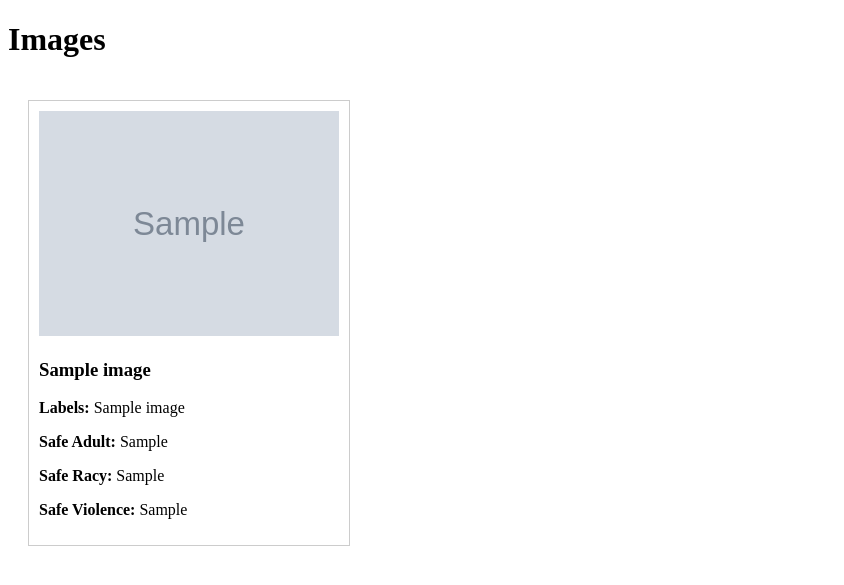
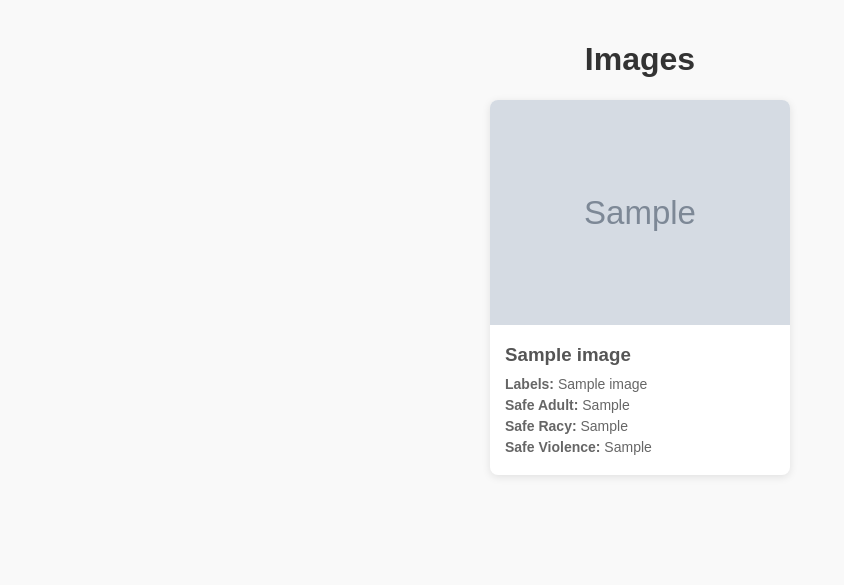
Before and after one commit to LauraC360/ImageSearch_WebApp, a Flask app: template templates/images.html in a window 1280 px wide. Shown: the top 585 px of the page, without its empty margins (0-844 px from the left). Run offline with Flask 3, Linux system fonts and the light colour scheme; the template is opened without the code that fills it: most values are stand-ins (such as "Sample title", 1, 10 or a date in 2020); grey boxes marked "Sample" are stand-in pictures.

Commit message:
Added style to frontend

```diff
--- /dev/null
+++ b/templates/css/style.css
@@ -0,0 +1,117 @@
+/* Global Styles */
+body {
+    font-family: Arial, sans-serif;
+    background: #f9f9f9;
+    margin: 0;
+    padding: 20px;
+}
+
+h1 {
+    text-align: center;
+    color: #333;
+}
+
+/* Images Page */
+.gallery {
+    display: flex;
+    flex-wrap: wrap;
+    gap: 20px;
+    justify-content: center;
+}
+
+.card {
+    background: #fff;
+    border-radius: 8px;
+    box-shadow: 0 2px 8px rgba(0,0,0,0.1);
+    width: 300px;
+    overflow: hidden;
+    transition: transform 0.2s;
+}
+
+.card:hover {
+    transform: translateY(-5px);
+}
+
+.card img {
+    width: 100%;
+    height: auto;
+}
+
+.card-content {
+    padding: 15px;
+}
+
+.card-content h3 {
+    margin: 0 0 10px;
+    color: #555;
+}
+
+.card-content p {
+    margin: 5px 0;
+    font-size: 14px;
+    color: #666;
+}
+
+/* Search Results Page */
+.results {
+    display: grid;
+    grid-template-columns: repeat(auto-fit, minmax(250px, 1fr));
+    gap: 20px;
+    margin-top: 20px;
+}
+
+.result-card {
+    background: #fff;
+    border-radius: 8px;
+    box-shadow: 0 2px 8px rgba(0,0,0,0.1);
+    overflow: hidden;
+    text-align: center;
+    padding: 10px;
+}
+
+.result-card img {
+    width: 100%;
+    height: auto;
+    border-bottom: 1px solid #eee;
+}
+
+.result-card p {
+    margin: 5px 0;
+    font-size: 14px;
+    color: #555;
+}
+
+/* Search Images Page */
+form {
+    background: #fff;
+    padding: 20px;
+    border-radius: 8px;
+    box-shadow: 0 2px 8px rgba(0,0,0,0.1);
+    display: flex;
+    gap: 10px;
+    max-width: 600px;
+    margin: 0 auto;
+}
+
+input[type="text"] {
+    padding: 10px;
+    font-size: 16px;
+    border: 1px solid #ccc;
+    border-radius: 4px;
+    flex: 1;
+}
+
+button {
+    padding: 10px 20px;
+    font-size: 16px;
+    background: #4CAF50;
+    color: white;
+    border: none;
+    border-radius: 4px;
+    cursor: pointer;
+    transition: background 0.3s;
+}
+
+button:hover {
+    background: #45a049;
+}
--- a/templates/images.html
+++ b/templates/images.html
@@ -4,18 +4,21 @@
     <meta charset="UTF-8">
     <meta name="viewport" content="width=device-width, initial-scale=1.0">
     <title>Images</title>
+    <link rel="stylesheet" href="css/style.css">
 </head>
 <body>
     <h1>Images</h1>
-    <div>
+    <div class="gallery">
         {% for image in images %}
-            <div style="margin: 20px; border: 1px solid #ccc; padding: 10px; display: inline-block; width: 300px;">
-                <img src="{{ image.url }}" alt="{{ image.name }}" style="width: 100%; height: auto;">
-                <h3>{{ image.name }}</h3>
-                <p><strong>Labels:</strong> {{ image.labels }}</p>
-                <p><strong>Safe Adult:</strong> {{ image.safe_adult }}</p>
-                <p><strong>Safe Racy:</strong> {{ image.safe_racy }}</p>
-                <p><strong>Safe Violence:</strong> {{ image.safe_violence }}</p>
+            <div class="card">
+                <img src="{{ image.url }}" alt="{{ image.name }}">
+                <div class="card-content">
+                    <h3>{{ image.name }}</h3>
+                    <p><strong>Labels:</strong> {{ image.labels }}</p>
+                    <p><strong>Safe Adult:</strong> {{ image.safe_adult }}</p>
+                    <p><strong>Safe Racy:</strong> {{ image.safe_racy }}</p>
+                    <p><strong>Safe Violence:</strong> {{ image.safe_violence }}</p>
+                </div>
             </div>
         {% endfor %}
     </div>
--- a/templates/search.html
+++ b/templates/search.html
@@ -4,6 +4,7 @@
     <meta charset="UTF-8">
     <meta name="viewport" content="width=device-width, initial-scale=1.0">
     <title>Search Images</title>
+    <link rel="stylesheet" href="css/style.css">
 </head>
 <body>
     <h1>Search Images</h1>
```
Also changed, not shown: templates/search_results.html (+6 -5 lines).
